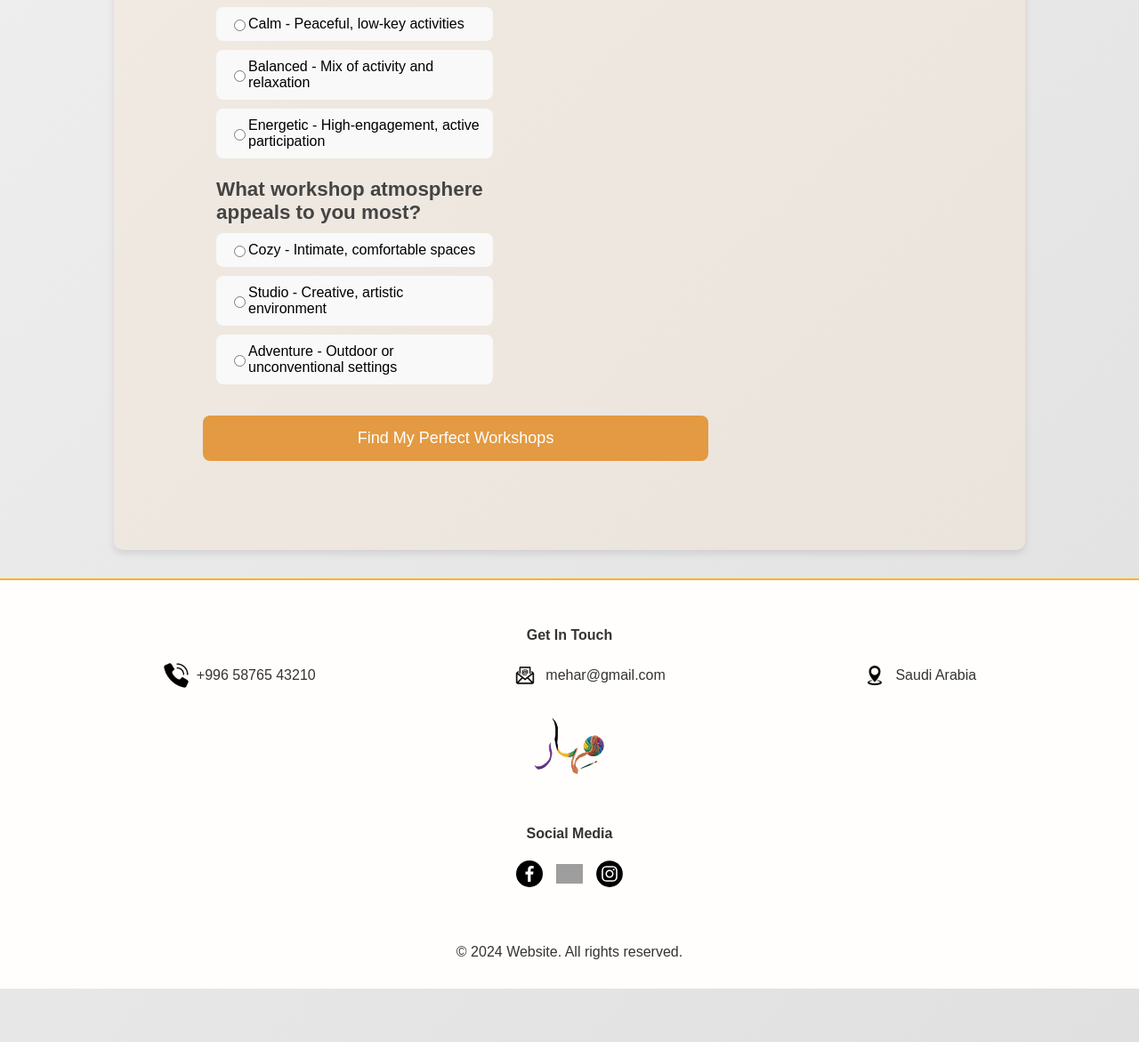
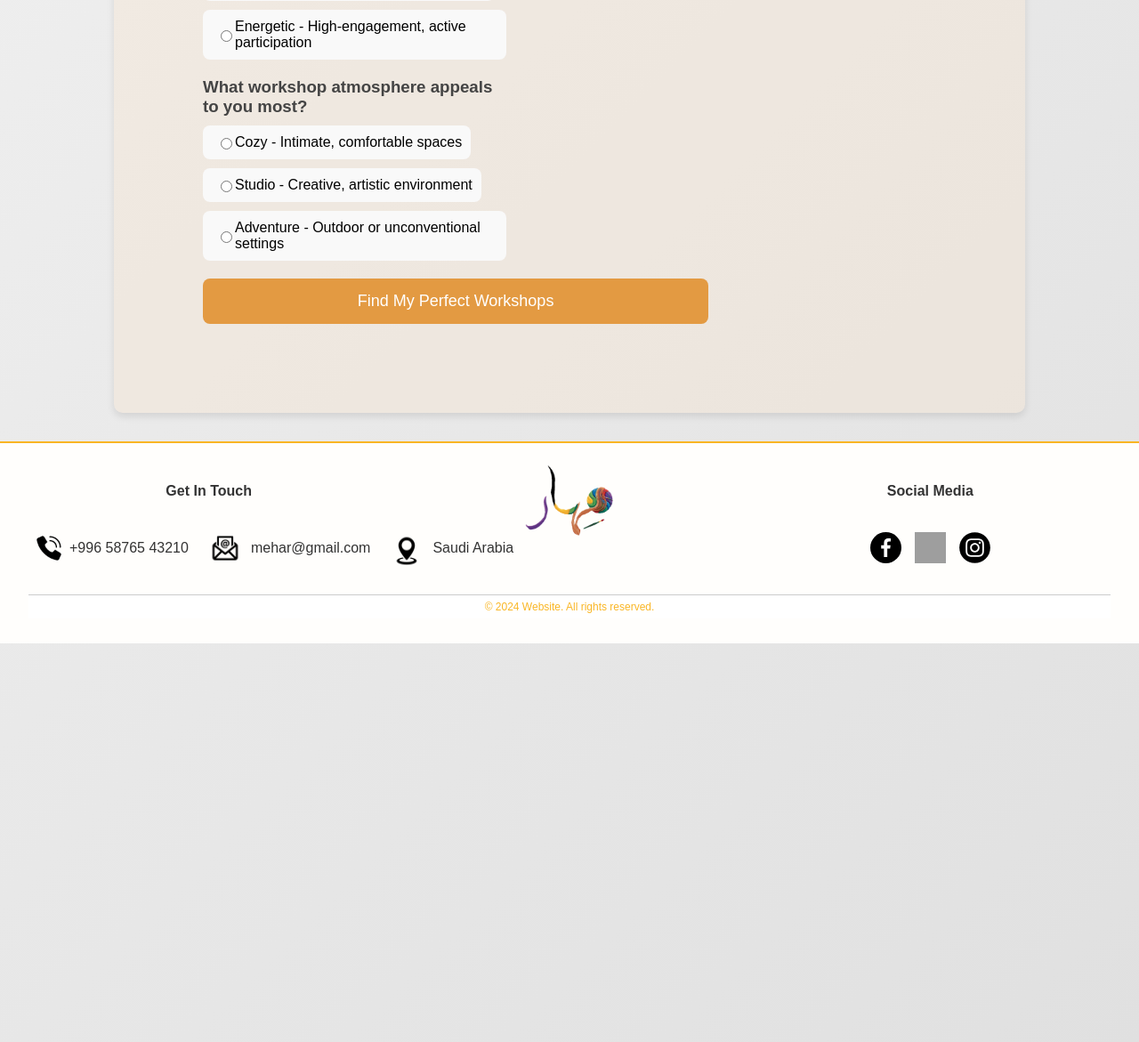
Before and after one commit to leenaIT/IT320Project, a PHP site: page /Survey.php in a window 1280 px wide. Shown: the part 1317-2488 px from the top of the page at 89% size. Run offline with PHP 8.4, Linux system fonts and the light colour scheme; the visitor is signed in with stand-in values (Sample User, id 1); grey boxes are pictures that could not be loaded.

Commit message:
Update Survey.php
hadeel

```diff
--- a/Survey.php
+++ b/Survey.php
@@ -145,17 +142,17 @@ if ($_SERVER['REQUEST_METHOD'] === 'POST' && strpos($_SERVER['CONTENT_TYPE'], 'a
 }
 
 body {
-            padding-top: 200px;
+    padding-top: 120px;
     font-family: 'Arial', sans-serif;
     background: linear-gradient(135deg, #f5f5f5, #e0e0e0);
-            margin: 0;
-            padding: 0;
     animation: fadeIn 1s ease-in-out;
 }
+
 @keyframes fadeIn {
     from { opacity: 0; }
     to { opacity: 1; }
 }
+
 .container {
     width: 80%;
     margin: auto;
@@ -327,184 +333,62 @@ if ($_SERVER['REQUEST_METHOD'] === 'POST' && strpos($_SERVER['CONTENT_TYPE'], 'a
     opacity: 0;
     transition: opacity 1s ease-in-out;
 }
+
 .image-slider img.active {
     opacity: 1;
 }
 
-        /* تعديلات للهواتف المحمولة */
-@media (max-width: 768px) {
-    body {
-        padding-top: 120px;
-    }
-
-    .container {
-        width: 95%;
-        padding: 20px;
-        flex-direction: column;
-    }
-
-    .survey-form, .results {
-        width: 100%;
-        margin-right: 0;
-    }
-
-    .image-slider {
-        width: 100%;
-        height: 300px;
-        margin-top: 20px;
-        order: -1;
-    }
-
-    .nav-links {
-        display: none;
-    }
-
-    .menu-toggle {
-        display: block;
-    }
-
-    .options {
-        flex-direction: column;
-    }
-
-    .workshops-grid {
-        flex-direction: column;
-    }
-
-    .workshop-card {
-        width: 100%;
-        margin-bottom: 15px;
-    }
-}
-
-/* تعديلات للأجهزة اللوحية */
-@media (min-width: 769px) and (max-width: 1024px) {
-    .container {
-        width: 90%;
-        padding: 30px;
-    }
-
-    .survey-form, .results {
-        width: 55%;
-    }
-
-    .image-slider {
-        width: 40%;
-        height: 500px;
-    }
-
-    .options {
-        grid-template-columns: repeat(2, 1fr);
-    }
-}
-
-/* تعديلات للشاشات الكبيرة */
-@media (min-width: 1025px) {
-    .container {
-        max-width: 1200px;
-    }
-}
-  /* تحسينات عامة للاستجابة */
-.container {
-    box-sizing: border-box;
-}
-
-.survey-form, .results {
-    box-sizing: border-box;
-    padding: 15px;
-}
-
-.options {
-    display: grid;
-    grid-template-columns: repeat(auto-fill, minmax(200px, 1fr));
-    gap: 10px;
-}
-
-.option {
-    margin: 0;
-    width: 100%;
-}
-
-.workshops-grid {
-    display: grid;
-    grid-template-columns: repeat(auto-fill, minmax(250px, 1fr));
-    gap: 20px;
-    width: 100%;
-}
-
-.workshop-card {
-    width: 100%;
-    box-sizing: border-box;
-}
-
-/* تحسينات للقوائم */
-.nav-links {
-    flex-wrap: wrap;
-    justify-content: center;
-}
-
-/* تحسينات للعناوين */
-h1 {
-    font-size: calc(1.5rem + 1vw);
-    margin: 20px 0;
-}
-
-h3 {
-    font-size: calc(1rem + 0.5vw);
-}
-
-       /* الهيدر المعدل */
+/* ========== Header (مطابق لصفحة البروفايل) ========== */
 header {
-    position: relative;
+    position: fixed;
     top: 0;
     left: 0;
     width: 100%;
-    padding: 15px 5%;
+    padding: 15px 30px;
     display: flex;
     align-items: center;
     justify-content: space-between;
-    background: transparent;
-    box-sizing: border-box;
-    z-index: 100;
-    flex-wrap: wrap;
+    background: rgba(255, 255, 255, 0.9);
+    box-shadow: 0 2px 10px rgba(0, 0, 0, 0.1);
+    z-index: 1000;
 }
 
 .logo {
-    flex: 0 0 auto;
+    flex: 0;
     margin-right: auto;
 }
 
 .logo img {
-    height: 60px;
-    width: 60px;
-    transition: all 0.3s ease;
+    height: 80px;
+    width: 80px;
 }
 
-/* روابط سطح المكتب */
 .desktop-nav {
-    position: static;
+    position: absolute;
+    top: 25px;
+    right: 40px;
     display: flex;
-    gap: 15px;
+    gap: 20px;
     font-weight: bold;
-    flex-wrap: wrap;
-    justify-content: flex-end;
-    margin-top: 10px;
-    width: 100%;
 }
 
 .desktop-nav a,
 .language-switch {
     text-decoration: none;
     color: #FF9D23;
-    font-size: 16px;
-    padding: 8px 12px;
+    font-size: 20px;
+    padding: 8px 15px;
     transition: 0.3s;
     border-radius: 4px;
     background: transparent;
     border: none;
 }
 
-/* زر الهامبرغر */
+.desktop-nav a:hover,
+.language-switch:hover {
+    background-color: rgba(255, 157, 35, 0.1);
+}
+
 .hamburger {
     display: none;
     cursor: pointer;
@@ -570,8 +481,158 @@ h3 {
     color: #FF9D23;
 }
 
-/* تحسينات للشاشات الصغيرة */
+/* ========== Footer (مطابق لصفحة البروفايل) ========== */
+footer {
+    margin-top: 2em;
+    padding: 1em 2em;
+    background-color: #fffefc;
+    border-top: 2px solid #f9b013ec;
+    color: #333;
+    display: flex;
+    justify-content: space-between;
+    flex-wrap: wrap;
+    align-items: flex-start;
+}
+
+.footer-left-1,
+.footer-center-1,
+.footer-right-1 {
+    flex: 1;
+    min-width: 250px;
+    padding: 0.5em;
+    text-align: center;
+    display: flex;
+    flex-direction: column;
+    align-items: center;
+}
+
+.footer-center-1 {
+    justify-content: center;
+}
+
+.footer-logo-1 {
+    width: 100px;
+}
+
+.contact-info-1 {
+    display: flex;
+    flex-direction: row;
+    justify-content: space-evenly;
+    align-items: center;
+    gap: 20px;
+    flex-wrap: nowrap;
+    margin-top: 10px;
+    width: 100%;
+}
+
+.contact-item-1 {
+    display: flex;
+    align-items: center;
+    gap: 8px;
+    white-space: nowrap;
+}
+
+.single-line-1 {
+    white-space: nowrap;
+}
+
+.social-icons-1 {
+    display: flex;
+    justify-content: center;
+    gap: 15px;
+    margin-top: 10px;
+}
+
+.footer-bottom-1 {
+    width: 100%;
+    text-align: center;
+    margin-top: 0.5em;
+}
+
+.footer-bottom-1 p {
+    padding: 0.5em;
+    background-color: #ffffff;
+    font-size: 0.75em;
+    color: #f9b013ec;
+    border-top: 1px solid #ccc;
+}
+
+.icon-phone {
+    display: inline-block !important;
+    width: 30px !important;
+    height: 30px !important;
+    position: relative !important;
+    left: 0 !important;
+    right: auto !important;
+}
+
+.icon-email {
+    width: 42px !important;
+    height: 42px !important;
+}
+
+.icon-location {
+    width: 42px !important;
+    height: 42px !important;
+    margin-top: 6px !important;
+}
+
+.icon-facebook {
+    width: 35px !important;
+    height: 35px !important;
+    margin-top: 6px !important;
+}
+
+.icon-twitter {
+    width: 35px !important;
+    height: 35px !important;
+    margin-top: 6px !important;
+}
+
+.icon-instagram {
+    width: 35px !important;
+    height: 35px !important;
+    margin-top: 6px !important;
+}
+
+/* ========== Responsive Styles ========== */
 @media (max-width: 768px) {
+    body {
+        padding-top: 100px;
+    }
+
+    .container {
+        width: 95%;
+        padding: 20px;
+        flex-direction: column;
+    }
+
+    .survey-form, .results {
+        width: 100%;
+        margin-right: 0;
+    }
+
+    .image-slider {
+        width: 100%;
+        height: 300px;
+        margin-top: 20px;
+        order: -1;
+    }
+
+    .options {
+        flex-direction: column;
+    }
+
+    .workshops-grid {
+        flex-direction: column;
+    }
+
+    .workshop-card {
+        width: 100%;
+        margin-bottom: 15px;
+    }
+
+    /* Header Mobile Styles */
     .desktop-nav {
         display: none;
     }
@@ -581,186 +642,38 @@ h3 {
     }
 
     .logo img {
+        width: 50px;
         height: 50px;
-        width: 50px;
-    }
-
-    header {
-        padding: 15px 20px;
     }
 }
 
-@media (min-width: 769px) {
-    .mobile-nav-container {
-        display: none !important;
+@media (min-width: 769px) and (max-width: 1024px) {
+    .container {
+        width: 90%;
+        padding: 30px;
     }
 
-    .desktop-nav {
-        position: absolute;
-        top: 25px;
-        right: 40px;
-        display: flex;
-        gap: 20px;
-        width: auto;
-        margin-top: 0;
+    .survey-form, .results {
+        width: 55%;
     }
 
-    header {
-        flex-wrap: nowrap;
+    .image-slider {
+        width: 40%;
+        height: 500px;
     }
 
-    .logo img {
-        height: 80px;
-        width: 80px;
+    .options {
+        grid-template-columns: repeat(2, 1fr);
     }
 }
 
-/* الفوتر المعدل */
-footer {
-    margin-top: 2em;
-    padding: 1em 5%;
-    background-color: #fffefc;
-    border-top: 2px solid #f9b013ec;
-    color: #333;
-    display: flex;
-    flex-direction: column;
-    align-items: center;
-    box-sizing: border-box;
-}
-
-.footer-left-1,
-.footer-center-1,
-.footer-right-1 {
-    width: 100%;
-    padding: 1em 0;
-    text-align: center;
-    border-bottom: 1px solid #eee;
-}
-
-.footer-logo-1 {
-    width: 80px;
-    margin: 0 auto;
-}
-
-.contact-info-1 {
-    display: flex;
-    flex-direction: column;
-    gap: 15px;
-    margin-top: 10px;
-}
-
-.contact-item-1 {
-    display: flex;
-    align-items: center;
-    justify-content: center;
-    gap: 8px;
-}
-
-.social-icons-1 {
-    display: flex;
-    justify-content: center;
-    gap: 15px;
-    margin-top: 15px;
-}
-
-.footer-bottom-1 {
-    width: 100%;
-    text-align: center;
-    margin-top: 1em;
-    padding-top: 1em;
-}
-
-/* تحسينات للأيقونات */
-.icon-phone,
-.icon-email,
-.icon-location,
-.icon-facebook,
-.icon-twitter,
-.icon-instagram {
-    width: 30px !important;
-    height: 30px !important;
-    object-fit: contain;
-    transition: transform 0.3s ease;
-}
-
-.icon-email,
-.icon-location {
-    margin-top: 0 !important;
-}
-
-.icon-facebook:hover,
-.icon-twitter:hover,
-.icon-instagram:hover {
-    transform: scale(1.1);
-}
-
-/* تحسينات للشاشات المتوسطة والكبيرة */
-@media (min-width: 768px) {
-    footer {
-        flex-direction: row;
-        flex-wrap: wrap;
-        align-items: flex-start;
-    }
-
-    .footer-left-1,
-    .footer-center-1,
-    .footer-right-1 {
-        flex: 1;
-        min-width: auto;
-        padding: 0.5em;
-        border-bottom: none;
-    }
-
-    .contact-info-1 {
-        flex-direction: row;
-        flex-wrap: wrap;
-        justify-content: center;
-    }
-
-    .footer-center-1 {
-        order: -1;
-        flex: 0 0 100%;
+@media (min-width: 1025px) {
+    .container {
+        max-width: 1200px;
     }
 }
+</style>
 
-@media (min-width: 992px) {
-    .footer-center-1 {
-        order: 0;
-        flex: 0 0 auto;
-    }
-
-    .contact-info-1 {
-        flex-direction: row;
-        justify-content: space-around;
-    }
-
-    .footer-left-1,
-    .footer-center-1,
-    .footer-right-1 {
-        padding: 1em;
-    }
-}
-
-body {
-    margin: 0;
-    padding: 0;
-    padding-top: 0; /* إزالة padding-top الزائد */
-}
-
-header {
-    position: fixed;
-    top: 0;
-    width: 100%;
-    z-index: 1000;
-    background: rgba(255, 255, 255, 0.9);
-    box-shadow: 0 2px 10px rgba(0, 0, 0, 0.1);
-}
-
-.container {
-    margin-top: 80px; /* تأكد من أن الهيدر لا يغطي المحتوى */
-}
-
-    </style>
 </head>
 
 <body>
@@ -1016,7 +932,7 @@ header {
                     <p><strong>Location:</strong> ${workshop.Location}</p>
                     <p><strong>Price:</strong> SAR ${workshop.Price}</p>
                     <p>${workshop.ShortDes || workshop.description || ''}</p>
-                    <button class="book-btn" onclick="bookWorkshop(${workshop.WorkshopID})">Book Now</button>
+
                 `;
                 workshopsGrid.appendChild(card);
             });
```
Also changed, not shown: other parts of Survey.php (+60 -24 lines). Lines whose indentation alone changed are shown as unchanged.
